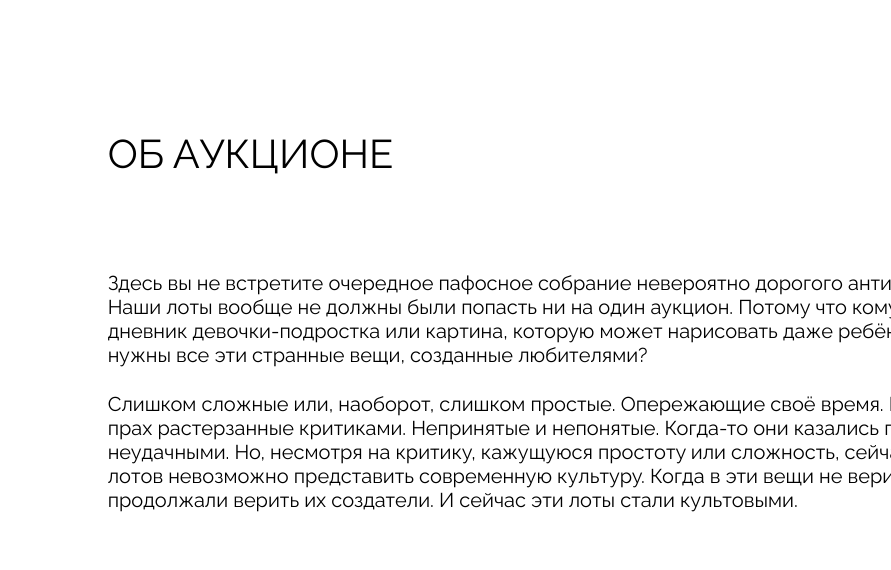
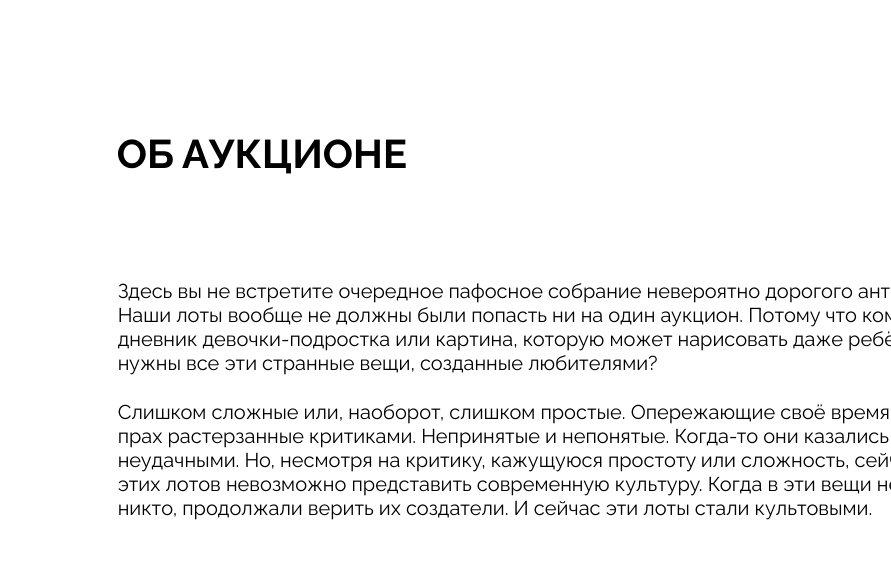
Before and after one commit to Vashlk/ono-tebe-nado, a plain HTML site: page index.html in a window 1280 px wide. Shown: the part 1960-2530 px from the top of the page, 389-1280 px from the left. Drawn offline with Linux system fonts and the light colour scheme.

Commit message:
Исправления 11.08.2023 19:24

```diff
--- a/styles/style.css
+++ b/styles/style.css
@@ -291,9 +291,9 @@
 .about__title {
   font-weight: bold;
   font-size: 40px;
-  font-style: "Raleway" sans-serif;
-  font-weight: normal;
+  font-style: 'Raleway' sans-serif;
   text-transform: uppercase;
+  margin-left: 9px;
 }
 
 .about__column__footer {
@@ -305,6 +305,8 @@
   font-size: 20px;
   font-style: normal;
   line-height: normal;
+  margin-top: 4px;
+  margin-left: 10px;
 }
 
 .footer {
```
